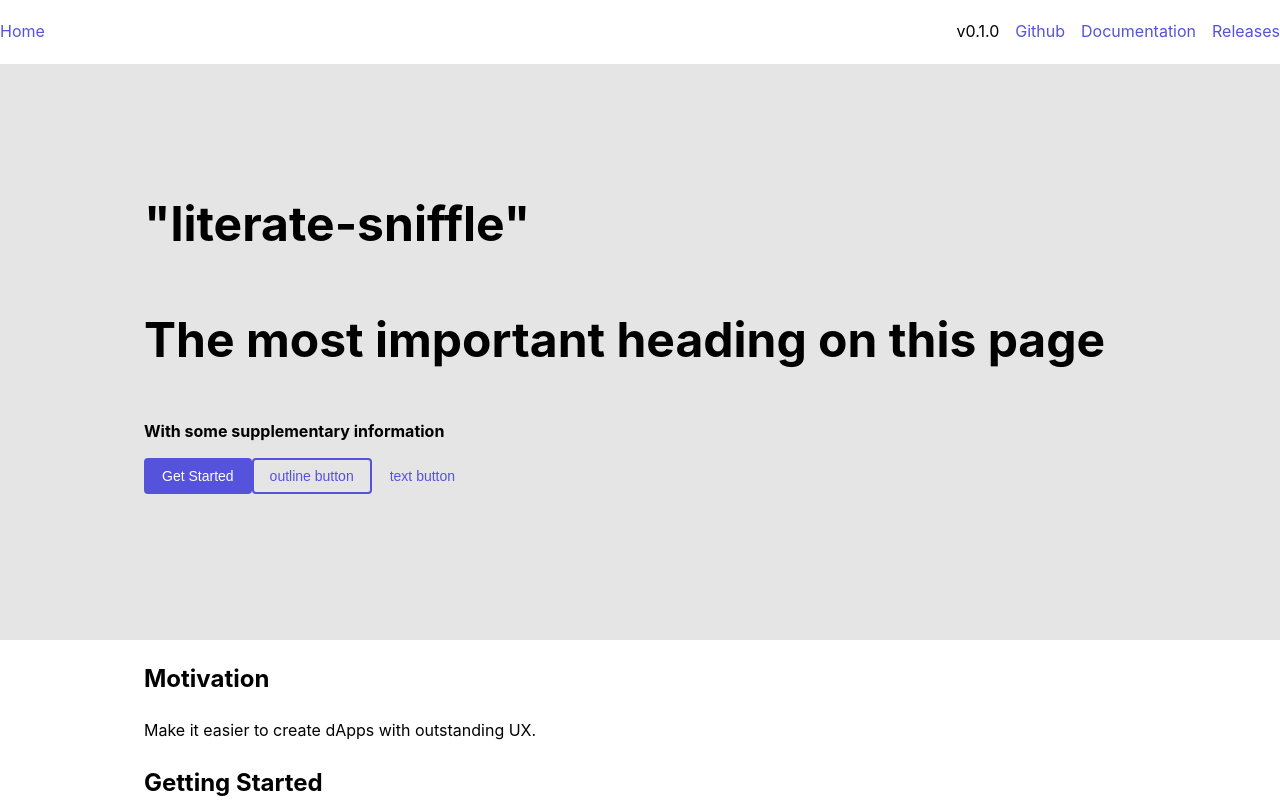
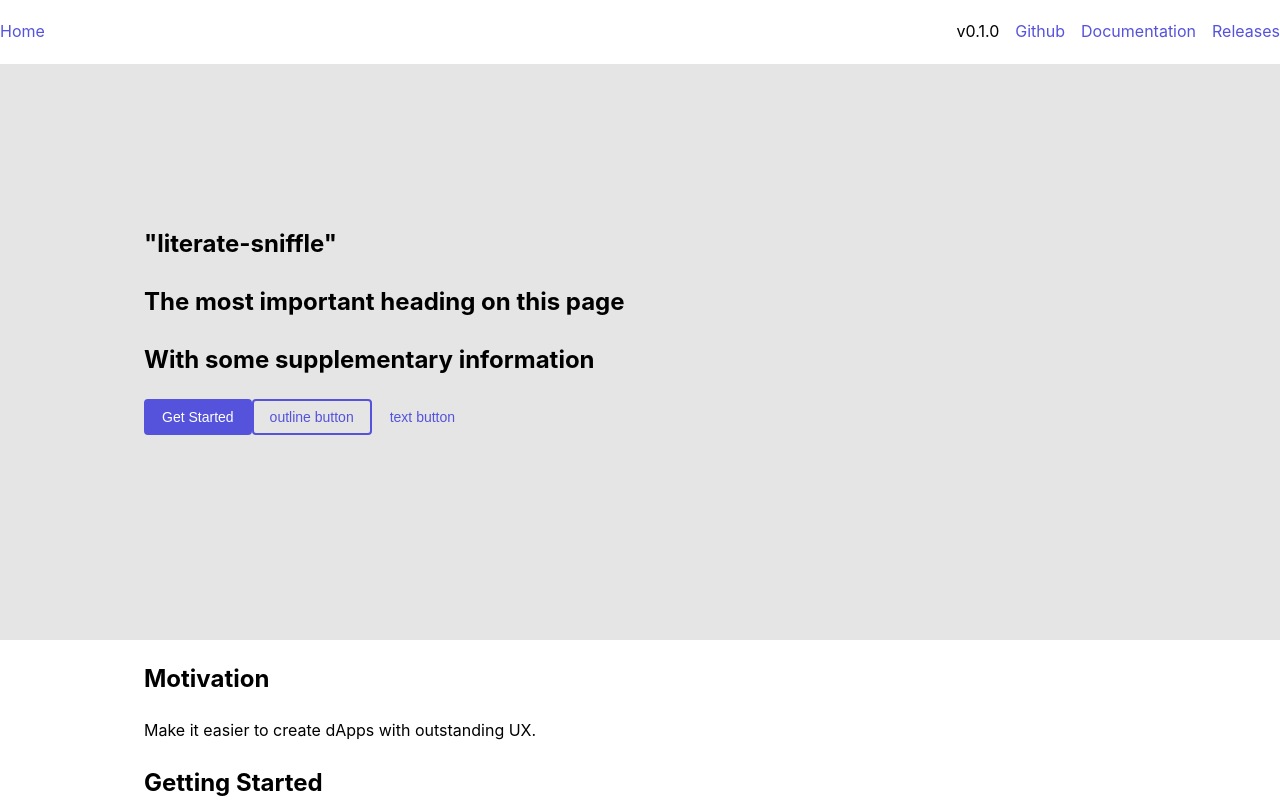
Before and after one commit to ConsenSysMesh/design-system-website, a Next.js app: page / in a window 1280 px wide. Shown: the top 800 px of the page. Built offline with nearby package versions, Linux system fonts and the light colour scheme.

Commit message:
re structure and add sizes

```diff
--- a/components/Heading.js
+++ b/components/Heading.js
@@ -1,26 +1,46 @@
 import styled from 'styled-components'
+import Text from '../components/Text'
 
 // body size + 6 headings
-const Text = styled.div`
-  color: inherit;
-  font-size: 1rem;
-  font-style: normal;
-`
-
-Text.span = Text.withComponent('span')
-Text.p = Text.withComponent('p')
-Text.s = Text.withComponent('s')
-
 const Heading = Text.withComponent('h3')
 
-Heading.h1 = styled( Heading.withComponent('h1') )`
-  font-size: ${props => props.theme.fontSizes[6] + 'px'} ;
-`
+Heading.defaultProps = {
+  regular: true,
+  fontSize: 4,
+  my: 3,
+}
+
+Heading.h1 = Heading.withComponent('h1')
+Heading.h1.defaultProps = {
+  fontSize: 6,
+  my: 3,
+}
+
 Heading.h2 = Heading.withComponent('h2')
+Heading.h2.defaultProps = {
+  fontSize: 5,
+  my: 3,
+}
 Heading.h3 = Heading.withComponent('h3')
+Heading.h3.defaultProps = {
+  fontSize: 4,
+  my: 3,
+}
 Heading.h4 = Heading.withComponent('h4')
+Heading.h4.defaultProps = {
+  fontSize: 3,
+  my: 3,
+}
 Heading.h5 = Heading.withComponent('h5')
+Heading.h5.defaultProps = {
+  fontSize: 2,
+  my: 3,
+}
 Heading.h6 = Heading.withComponent('h6')
+Heading.h6.defaultProps = {
+  fontSize: 1,
+  my: 3,
+}
 
 
 export default Heading
--- /dev/null
+++ b/components/Text.js
@@ -0,0 +1,17 @@
+import React from 'react';
+
+import styled from 'styled-components'
+
+import { fontSize, space } from 'styled-system'
+
+const Text = styled.div`
+  color: inherit;
+  ${fontSize}
+  ${space}
+`
+
+Text.span = Text.withComponent('span')
+Text.p = Text.withComponent('p')
+Text.s = Text.withComponent('s')
+
+export default Text
```
